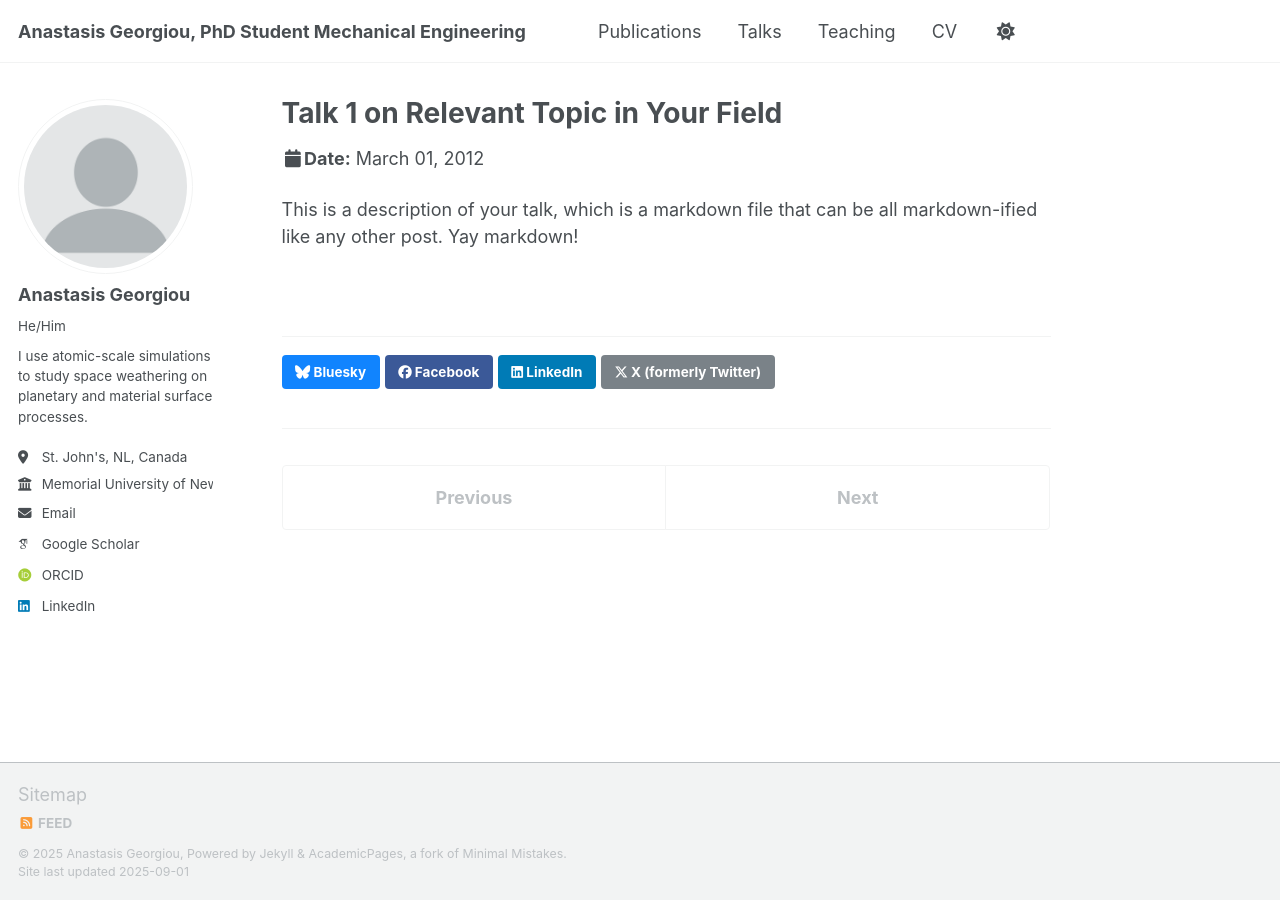
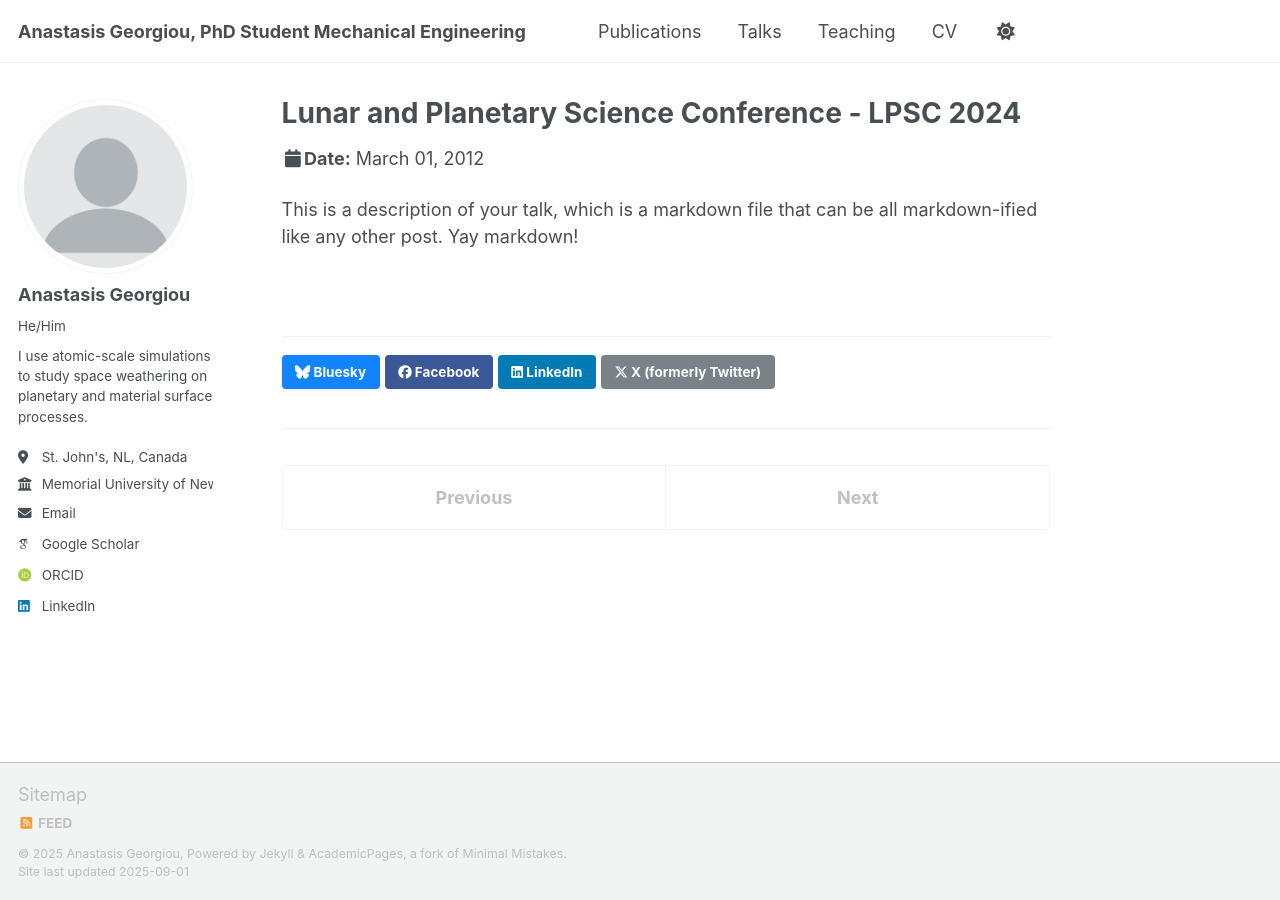
Before and after one commit to a-georgiou19/apgeorgiou.github.io, a Jekyll site: the page built from _talks/2012-03-01-talk-1.md, in a window 1280 px wide. Built offline with Jekyll 4.4.1, drawn with Linux system fonts in a browser that asks for light colours; some web fonts are replaced; a script that is not in the unit is left out.

Commit message:
2012-03-01-talk-1.md

```diff
--- a/_talks/2012-03-01-talk-1.md
+++ b/_talks/2012-03-01-talk-1.md
@@ -1,11 +1,11 @@
 ---
-title: "Talk 1 on Relevant Topic in Your Field"
+title: "Lunar and Planetary Science Conference - LPSC 2024"
 collection: talks
 type: "Talk"
 permalink: /talks/2012-03-01-talk-1
-venue: "UC San Francisco, Department of Testing"
+venue: "The Woodlands, TX/Virtual"
 date: 2012-03-01
-location: "San Francisco, CA, USA"
+location: "The Woodlands, TX/Virtual"
 ---
 
 This is a description of your talk, which is a markdown file that can be all markdown-ified like any other post. Yay markdown!
```
